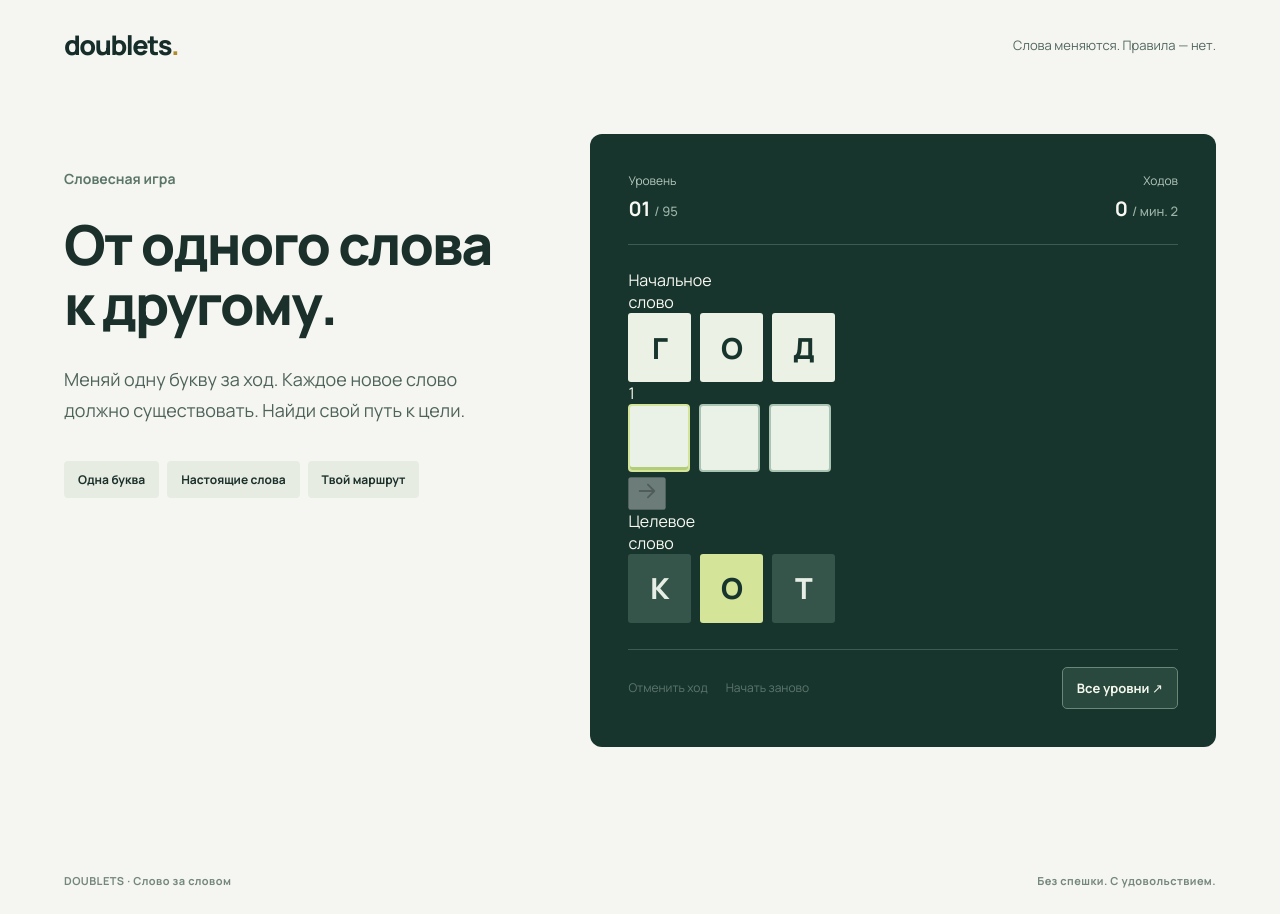
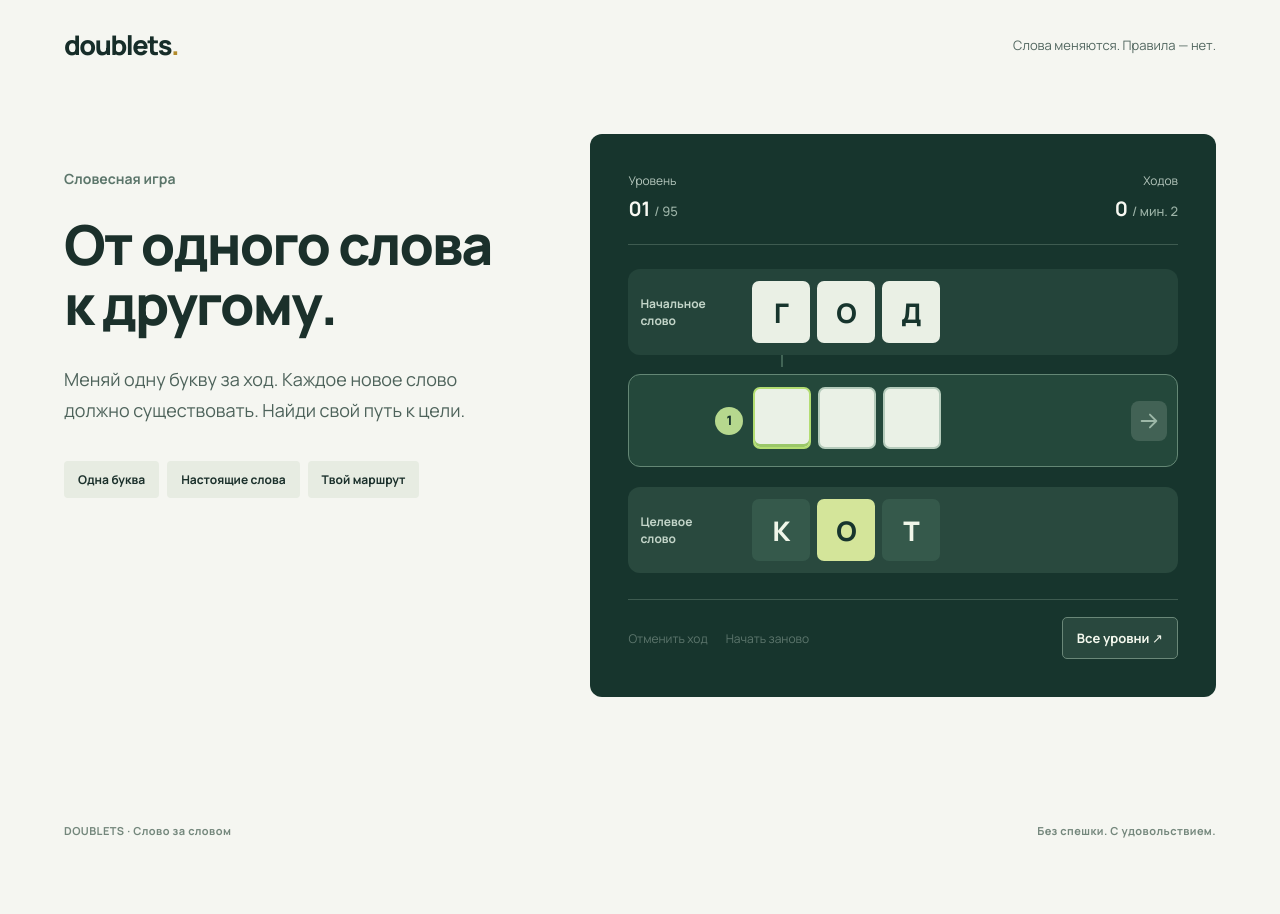
Before and after one commit to artemZiliboba/doublets-game, a React (Vite) app: page / in a window 1280 px wide. After the commit the page ends 864 px from the top, so only its background shows below. Built offline with nearby package versions, Linux system fonts and the light colour scheme.

Commit message:
style: cohesive dark-green ladder board with aligned letter tiles

```diff
--- a/src/styles.css
+++ b/src/styles.css
@@ -114,3 +114,38 @@
 .win-action .next-level-button:focus-visible{outline:3px solid #f2e4a5;outline-offset:4px}
 .sr-only{position:absolute;width:1px;height:1px;padding:0;margin:-1px;overflow:hidden;clip:rect(0,0,0,0);white-space:nowrap;border:0}
 @media(prefers-reduced-motion:no-preference){.word-celebrate .letter{animation:goal-pulse 680ms cubic-bezier(.2,.85,.25,1) both;animation-delay:calc(var(--letter-index) * 80ms)}.win-action{animation:win-soft-reveal 250ms ease-out both}}
+
+/* Word ladder board — one consistent track for source, moves, entry and goal. */
+.ladder-board{--tile-size:clamp(39px,4.8vw,58px);--tile-gap:7px;--label-size:102px;display:flex;flex-direction:column;gap:0;margin-top:24px}
+.ladder-row{display:grid;grid-template-columns:var(--label-size) minmax(0,1fr) 34px;align-items:center;column-gap:10px;position:relative;padding:12px 12px;border-radius:12px}
+.ladder-label{color:#c3d5c9;font-size:12px;font-weight:650;line-height:1.45}
+.ladder-start{background:#24443a}
+.ladder-goal{background:#29493e;margin-top:8px}
+.ladder-goal-won{background:#2c5443}
+.ladder-board .word,.ladder-input-content .letter-input-tiles{gap:var(--tile-gap);flex-wrap:nowrap}
+.ladder-board .letter,.ladder-board .input-tile{width:var(--tile-size);height:clamp(51px,5.2vw,62px);font-size:clamp(22px,2.7vw,27px);border-radius:7px;flex-shrink:0}
+.ladder-board .word-start .letter{background:#eaf0e5;color:#17352d}
+.ladder-board .word-end .letter{background:#35594b;color:#f0f6e9}
+.ladder-board .word-end .letter-matched{background:#d4e59a;color:#17352d}
+.ladder-board .word-end.word-complete .letter{background:#a4d6b5;color:#17352d}
+.ladder-route{position:relative;padding:6px 0}
+.ladder-route::before{content:'';position:absolute;left:calc(12px + var(--label-size) + 10px + var(--tile-size) / 2);top:0;bottom:0;width:2px;background:#4b7060;opacity:.8}
+.ladder-step{background:#1e3d33;margin:5px 0;min-height:62px}
+.ladder-step-index{display:grid;place-items:center;width:28px;height:28px;margin-left:auto;margin-right:0;background:#4a6a5b;border-radius:50%;color:#f1f7ec;font-size:13px;font-weight:800;line-height:1}
+.ladder-letters{display:flex;align-items:center;gap:var(--tile-gap)}
+.ladder-letter{display:grid;place-items:center;width:var(--tile-size);height:clamp(51px,5.2vw,62px);border-radius:7px;background:#2c4c40;color:#f1f6ed;font-size:clamp(22px,2.7vw,27px);font-weight:800}
+.ladder-letter.ladder-changed{background:#d4e59a;color:#17352d}
+.ladder-step-mark{display:grid;place-items:center;color:#c8e69d}
+.ladder-entry{background:#24483b;border:1px solid #648775;margin:7px 0 12px;min-height:83px}
+.ladder-input-index{background:#b6d88e;color:#17352d}
+.ladder-input-content{min-width:0}
+.ladder-board .input-tile{border:2px solid #b5cbbb;background:#eaf1e6;color:#17352d}
+.ladder-board .letter-input-wrap:focus-within .input-tile-active{border-color:#b3dd72;box-shadow:inset 0 -3px 0 #9ac768}
+.ladder-submit{display:grid;place-items:center;width:36px;height:40px;border:0;background:#d4e59a;color:#17352d;border-radius:8px}
+.ladder-submit:disabled{background:#426255;color:#9db8a8;cursor:not-allowed}
+.ladder-submit:focus-visible{outline:3px solid #f2e4a5;outline-offset:3px}
+.ladder-input-content .error{max-width:280px;line-height:1.45}
+.win-action{margin:14px 0 0 calc(var(--label-size) + 10px + 12px)}
+.play-area{min-height:0}
+@media(max-width:550px){.ladder-board{--label-size:77px;--tile-size:clamp(32px,9.1vw,47px);--tile-gap:5px}.ladder-row{grid-template-columns:var(--label-size) minmax(0,1fr) 30px;column-gap:7px;padding:10px 8px}.ladder-label{font-size:10px}.ladder-board .letter,.ladder-board .input-tile,.ladder-letter{height:clamp(43px,11vw,54px);font-size:22px}.ladder-route::before{left:calc(8px + var(--label-size) + 7px + var(--tile-size) / 2)}.ladder-step-index{width:25px;height:25px}.win-action{margin-left:calc(var(--label-size) + 15px)}}
+@media(max-width:380px){.ladder-board{--label-size:63px;--tile-size:clamp(30px,8.6vw,36px);--tile-gap:4px}.ladder-label{font-size:9px}.ladder-row{grid-template-columns:var(--label-size) minmax(0,1fr) 26px;column-gap:5px}.ladder-route::before{left:calc(8px + var(--label-size) + 5px + var(--tile-size) / 2)}.ladder-board .letter,.ladder-board .input-tile,.ladder-letter{height:43px;font-size:19px}}
```
